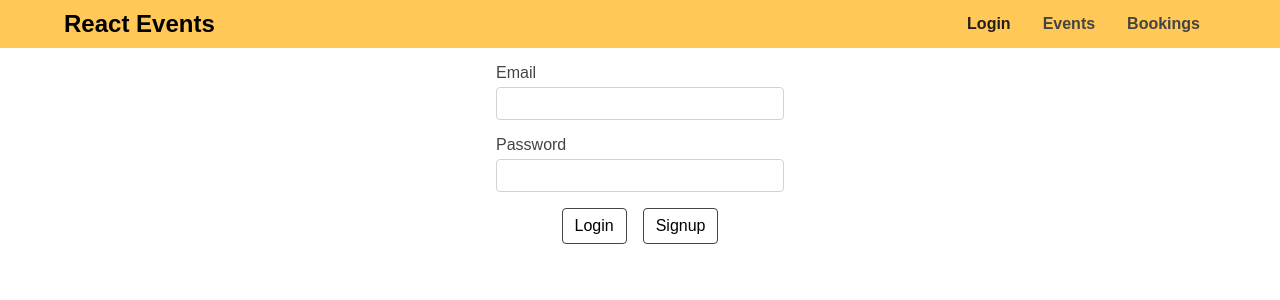
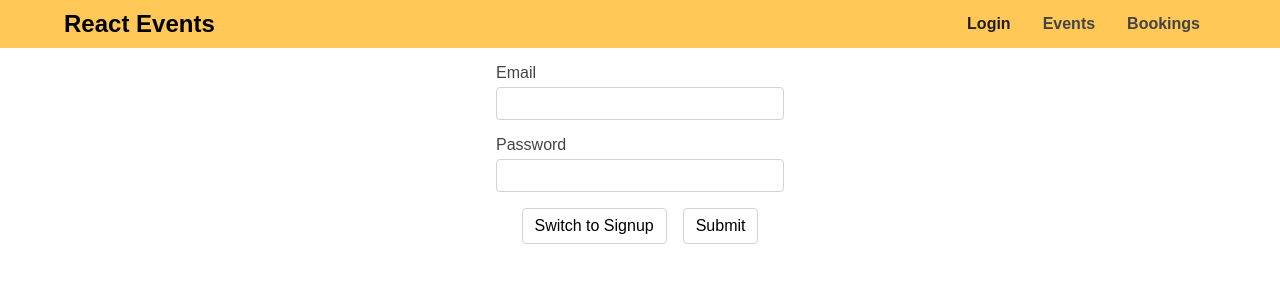
Before and after one commit to saini-g/react-events, a React (Create React App) app: page /auth in a window 1280 px wide. Shown: the top 300 px of the page. Built offline with nearby package versions, Linux system fonts and the light colour scheme.

Commit message:
added user login

```diff
--- a/src/cmp/auth.css
+++ b/src/cmp/auth.css
@@ -20,13 +20,13 @@ form {
     padding: 0.5rem 0.75rem;
     margin: 0 0.5rem;
     background-color: transparent;
-    border: 1px solid #444444;
+    border: 1px solid lightgray;
     border-radius: 4px;
     cursor: pointer;
     font-size: 1em;
     transition: all 0.2s ease-in-out;
 }
 .form-footer button:hover {
-    background-color: #444444;
-    color: #FFC857;
+    background-color: #f6f6f6;
+    border-color: #d6d6d6;
 }
--- a/src/cmp/auth.js
+++ b/src/cmp/auth.js
@@ -3,6 +3,10 @@ import React, { Component } from 'react';
 import './auth.css';
 
 class AuthCmp extends Component {
+
+    state = {
+        isLogin: true
+    };
 
     constructor(props) {
         super(props);
@@ -18,19 +22,30 @@ class AuthCmp extends Component {
         if (email.trim().length === 0 || password.trim().length === 0) {
             return;
         }
-        const reqBody = {
+        let reqBody = {
             query: `
-                mutation {
-                    createUser(userInput: {
-                        email: "${email}",
-                        password: "${password}"
-                    }) {
-                        _id
-                        email
+                query {
+                    login(email: "${email}", password: "${password}") {
+                        userId
+                        token
+                        expiresIn
                     }
                 }
             `
         };
+
+        if (!this.state.isLogin) {
+            reqBody = {
+                query: `
+                    mutation {
+                        createUser(userInput: { email: "${email}", password: "${password}" }) {
+                            _id
+                            email
+                        }
+                    }
+                `
+            };
+        }
 
         fetch('http://localhost:8000/graphql', {
             method: 'POST',
@@ -52,6 +67,12 @@ class AuthCmp extends Component {
         .catch(err => console.log(err));
     }
 
+    toggleLogin = () => {
+        this.setState(prevState => {
+            return { isLogin: !prevState.isLogin };
+        });
+    }
+
     render() {
         return <form onSubmit={this.submitHandler}>
             <div className="form-element">
@@ -63,8 +84,8 @@ class AuthCmp extends Component {
                 <input type="password" id="password" ref={this.passwordElm} />
             </div>
             <div className="form-footer">
-                <button type="button">Login</button>
-                <button type="submit">Signup</button>
+                <button type="button" onClick={this.toggleLogin}>Switch to {this.state.isLogin ? 'Signup' : 'Login'}</button>
+                <button type="submit">Submit</button>
             </div>
         </form>
     }
```
